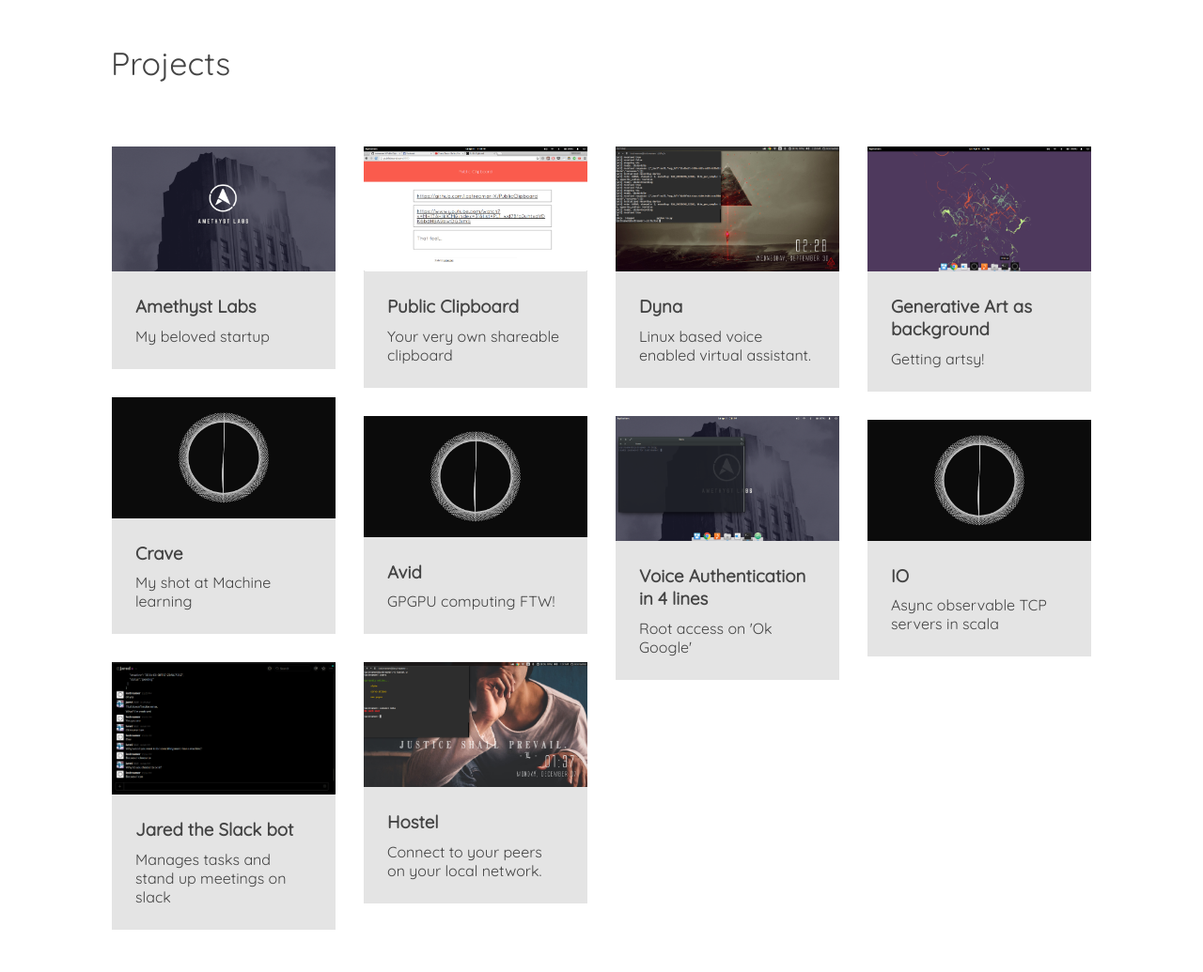
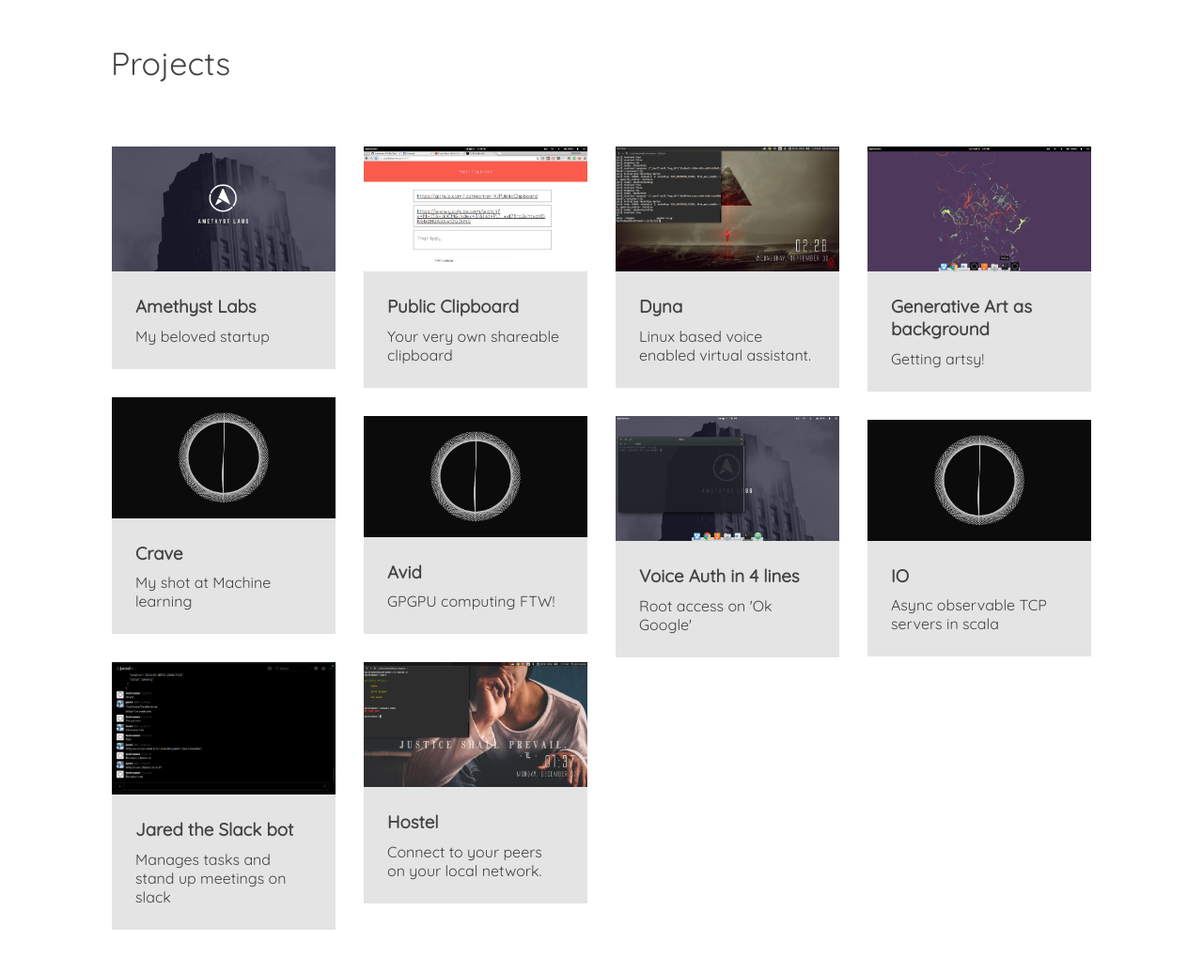
Before and after one commit to iostreamer-X/projects, a Jekyll site: the page built from index.html, in a window 1280 px wide. Shown: the whole page at 94% size. Built offline with Jekyll 4.4.1, drawn with Linux system fonts in a browser that asks for light colours.

Commit message:
design fix

```diff
--- a/_posts/2014-04-06-nine.markdown
+++ b/_posts/2014-04-06-nine.markdown
@@ -2,7 +2,7 @@
 layout: default
 date:   2014-04-06 23:26:12
 photo: unlock.png
-caption_header: Voice Authentication in 4 lines
+caption_header: Voice Auth in 4 lines
 caption: Root access on 'Ok Google'
 text: I scribbled some code, googled a bit and made my own voice authentication system, which sounds so wrong because I just wrote 4 lines.
 link: https://youtu.be/SsBgIWJ-VTE
--- a/css/component.css
+++ b/css/component.css
@@ -1,5 +1,14 @@
 @import url("https://fonts.googleapis.com/css?family=Quicksand");
-
+@font-face {
+	font-family: 'fontawesome';
+	src:url('../fonts/fontawesome/fontawesome.eot?-e43dk9');
+	src:url('../fonts/fontawesome/fontawesome.eot?#iefix-e43dk9') format('embedded-opentype'),
+		url('../fonts/fontawesome/fontawesome.woff?-e43dk9') format('woff'),
+		url('../fonts/fontawesome/fontawesome.ttf?-e43dk9') format('truetype'),
+		url('../fonts/fontawesome/fontawesome.svg?-e43dk9#fontawesome') format('svg');
+	font-weight: normal;
+	font-style: normal;
+}
 /* General style */
 .grid-gallery ul {
 	list-style: none;
@@ -157,7 +166,7 @@
 .slideshow nav span {
 	position: fixed;
 	z-index: 1000;
-	color: #fff;
+	color: #999;
 	text-align: center;
 	padding: 3%;
 	cursor: pointer;
@@ -179,12 +188,12 @@
 	top: 0;
 	right: 0;
 	padding: 0.5em 1em;
-	color: #fff;
+	color: #999;
 }
 
 .icon:before,
 .icon:after {
-	font-family: 'bpicons';
+	font-family: 'fontawesome';
 	speak: none;
 	font-style: normal;
 	font-weight: normal;
@@ -267,8 +276,18 @@
 
 	.slideshow nav span,
 	.slideshow nav span.nav-close {
-		font-size: 1.8em;
+		font-size: 1.1em;
 		padding: 0.3em;
+	}
+	.slideshow nav span.nav-prev {
+		padding-top: 30em;
+		font-size: 1.1em;
+		display: inline-block;
+	}
+	.slideshow nav span.nav-next {
+		padding-top: 30em;
+		font-size: 1.1em;
+		display: inline-block;
 	}
 
 	.info-keys {
--- a/js/cbpGridGallery.js
+++ b/js/cbpGridGallery.js
@@ -112,7 +112,6 @@
 
 		// window resize
 		window.addEventListener( 'resize', function() { self._resizeHandler(); } );
-
 		// keyboard navigation events
 		document.addEventListener( 'keydown', function( ev ) {
 			if ( self.isSlideshowVisible ) {
```
Also changed, not shown: 3 other files.
